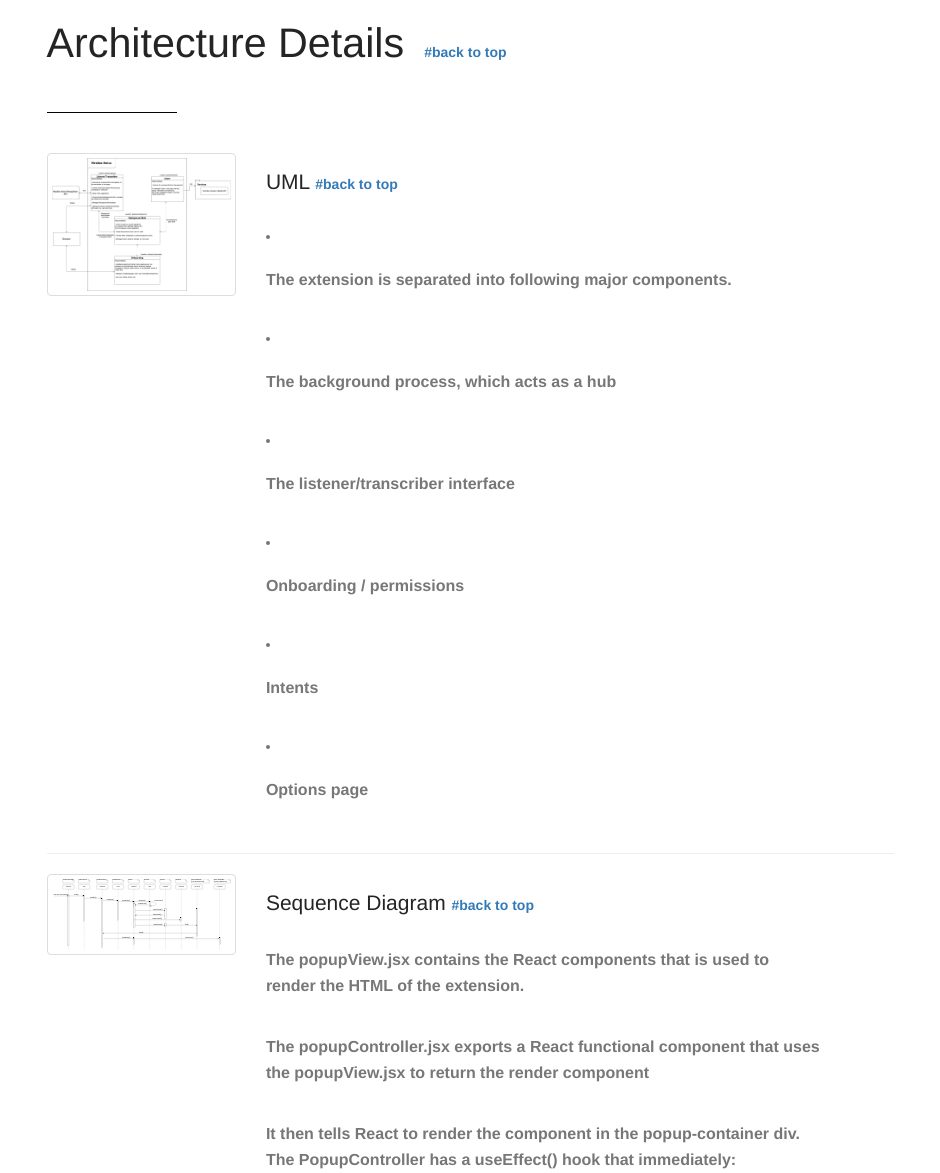
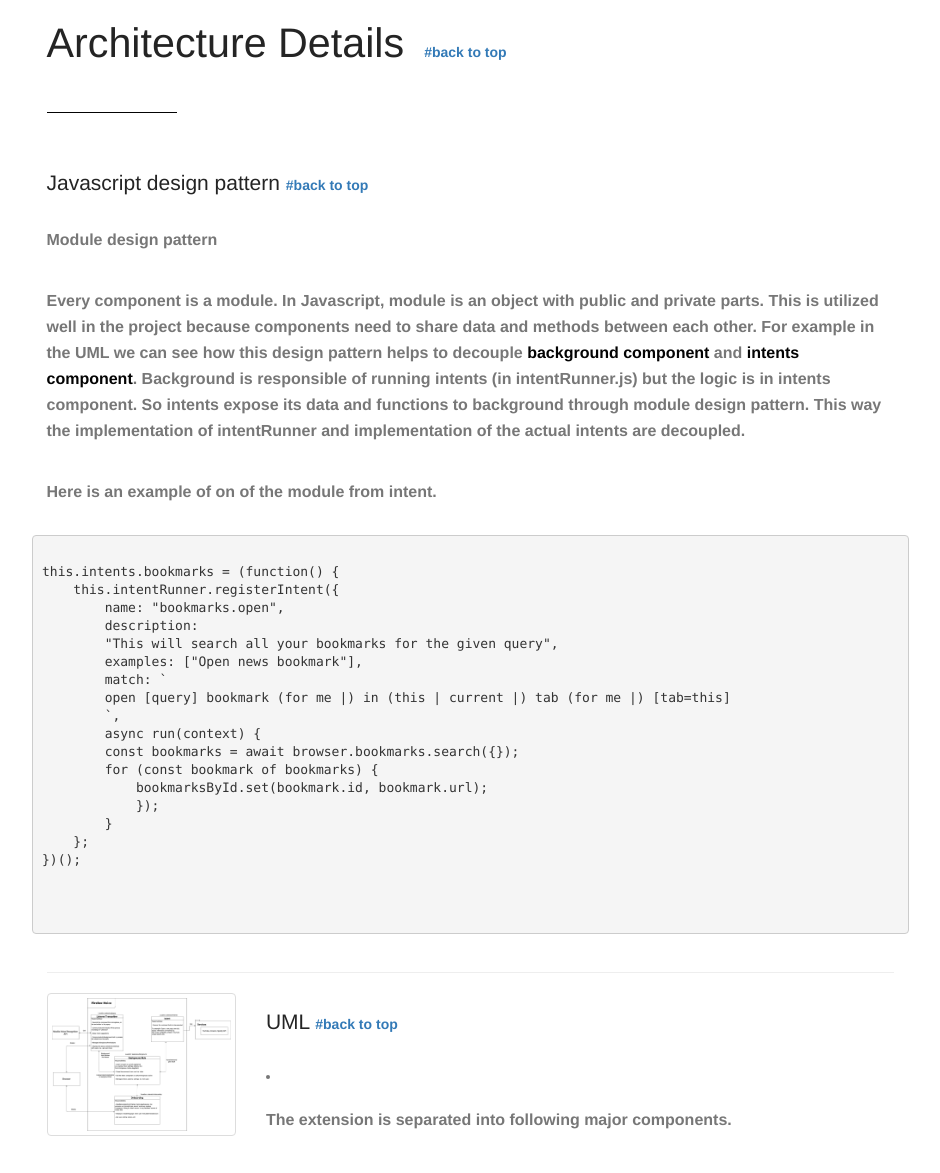
Before and after one commit to paulZhongym/paulZhongym.github.io, a plain HTML site: page index.html in a window 1280 px wide. Shown: the part 2932-4105 px from the top of the page, without its empty margins (316-1256 px from the left). Drawn offline with Linux system fonts and the light colour scheme.

Commit message:
pattern example

```diff
--- a/index.html
+++ b/index.html
@@ -170,6 +170,52 @@
                             <!-- end col -->
                         </div>
                         <!-- end row -->
+                        <div class="row">
+
+                            <div class="col-md-3">
+
+                                <!-- <a href="upload/thumbnail.png" data-rel="prettyPhoto"><img src="images/upload/sequence.svg" alt="" class="img-responsive img-thumbnail"></a> -->
+                            </div>
+
+                            <div class="col-md-12">
+                                <h4 id="line7_1">Javascript design pattern <a href="#top">#back to top</a></h4>
+                                <p>Module design pattern</p>
+                                <p>Every component is a module. In Javascript, module is an object with public and private parts.
+                                This is utilized well in the project because components need to share data and methods between each other.
+                                For example in the UML we can see how this design pattern helps to decouple <strong>background component</strong> and <strong>intents component</strong>.
+                                Background is responsible of running intents (in intentRunner.js) but the logic is in
+                                intents component. So intents expose its data and functions to background through module design pattern.
+                                This way the implementation of intentRunner and implementation of the actual intents are decoupled.</p>
+                                    <p>Here is an example of on of the module from intent. </p>
+                            </div>
+                            <pre>
+                            <code>
+this.intents.bookmarks = (function() {
+    this.intentRunner.registerIntent({
+        name: "bookmarks.open",
+        description:
+        "This will search all your bookmarks for the given query",
+        examples: ["Open news bookmark"],
+        match: `
+        open [query] bookmark (for me |) in (this | current |) tab (for me |) [tab=this]
+        `,
+        async run(context) {
+        const bookmarks = await browser.bookmarks.search({});
+        for (const bookmark of bookmarks) {
+            bookmarksById.set(bookmark.id, bookmark.url);
+            });
+        }
+    };
+})();
+
+                              </code>
+                            </pre>
+                            <!-- end col -->
+                        </div>
+                        <!-- end row -->
+
+                        <hr>
+
 
                         <div class="row">
 
```
